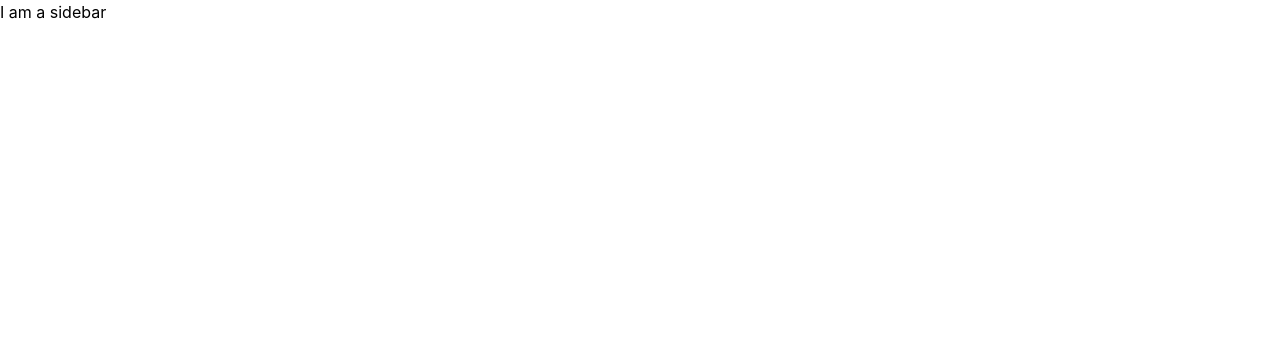
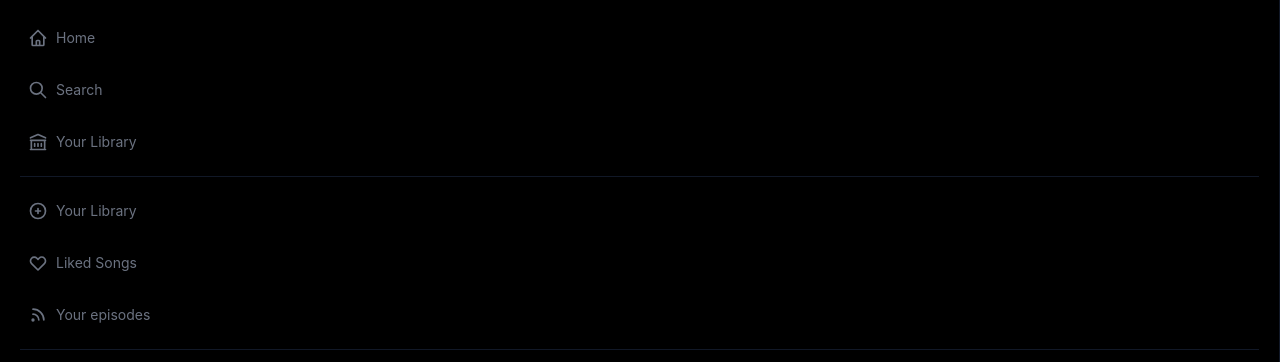
Before and after one commit to Mogakamo/spotify-s-clone, a Next.js app: page / in a window 1280 px wide. Shown: the top 362 px of the page. Built offline with nearby package versions, Linux system fonts and the light colour scheme.

Commit message:
Sidebar is taking to shape

```diff
--- a/components/Sidebar.js
+++ b/components/Sidebar.js
@@ -1,11 +1,50 @@
-import React from 'react'
+import React from "react";
+import {
+  HomeIcon,
+  LibraryIcon,
+  SearchIcon,
+  PlusCircleIcon,
+  HeartIcon,
+  RssIcon,
+} from "@heroicons/react/outline";
 
 function Sidebar() {
-    return (
-        <div>
-            <h1>I am a sidebar</h1>
-        </div>
-    )
+  return (
+    <div className="text-gray-500 p-5 sm:text-sm border-r border-gray-900">
+      <div className="space-y-4">
+        <button className="flex p-2 items-center space-x-2 hover:text-white">
+          <HomeIcon className="h-5 w-5" />
+          <p>Home</p>
+        </button>
+        <button className="flex p-2 items-center space-x-2 hover:text-white">
+          <SearchIcon className="h-5 w-5" />
+          <p>Search</p>
+        </button>
+        <button className="flex p-2 items-center space-x-2 hover:text-white">
+          <LibraryIcon className="h-5 w-5" />
+          <p>Your Library</p>
+        </button>
+
+        <hr className="border-t-{0.1px} border-gray-900" />
+
+        <button className="flex p-2 items-center space-x-2 hover:text-white">
+          <PlusCircleIcon className="h-5 w-5" />
+          <p>Your Library</p>
+        </button>
+        <button className="flex p-2 items-center space-x-2 hover:text-white">
+          <HeartIcon className="h-5 w-5" />
+          <p>Liked Songs</p>
+        </button>
+        <button className="flex p-2 items-center space-x-2 hover:text-white">
+          <RssIcon className="h-5 w-5" />
+          <p>Your episodes</p>
+        </button>
+        <hr className="border-t-{0.1px} border-gray-900" />
+
+        {/* Playlists */}
+      </div>
+    </div>
+  );
 }
 
-export default Sidebar
+export default Sidebar;
--- a/package.json
+++ b/package.json
@@ -8,6 +8,7 @@
     "lint": "next lint"
   },
   "dependencies": {
+    "@heroicons/react": "^1.0.5",
     "next": "12.0.7",
     "react": "17.0.2",
     "react-dom": "17.0.2"
--- a/pages/index.js
+++ b/pages/index.js
@@ -4,14 +4,14 @@ import Sidebar from '../components/Sidebar'
 
 export default function Home() {
   return (
-    <div className="">
+    <div className="bg-black h-screen overflow-hidden">
       <Head>
         <title>Spotify-Clone</title>
         <meta name="description" content="Generated by create next app" />
         <link rel="icon" href="/favicon.ico" />
       </Head>
 
-      <main>
+      <main className=''>
         {/* Sidebar */}
         <Sidebar />
         {/* Center */}
```
Also changed, not shown: 1 other file (tests, documents, lock files or other folders).
